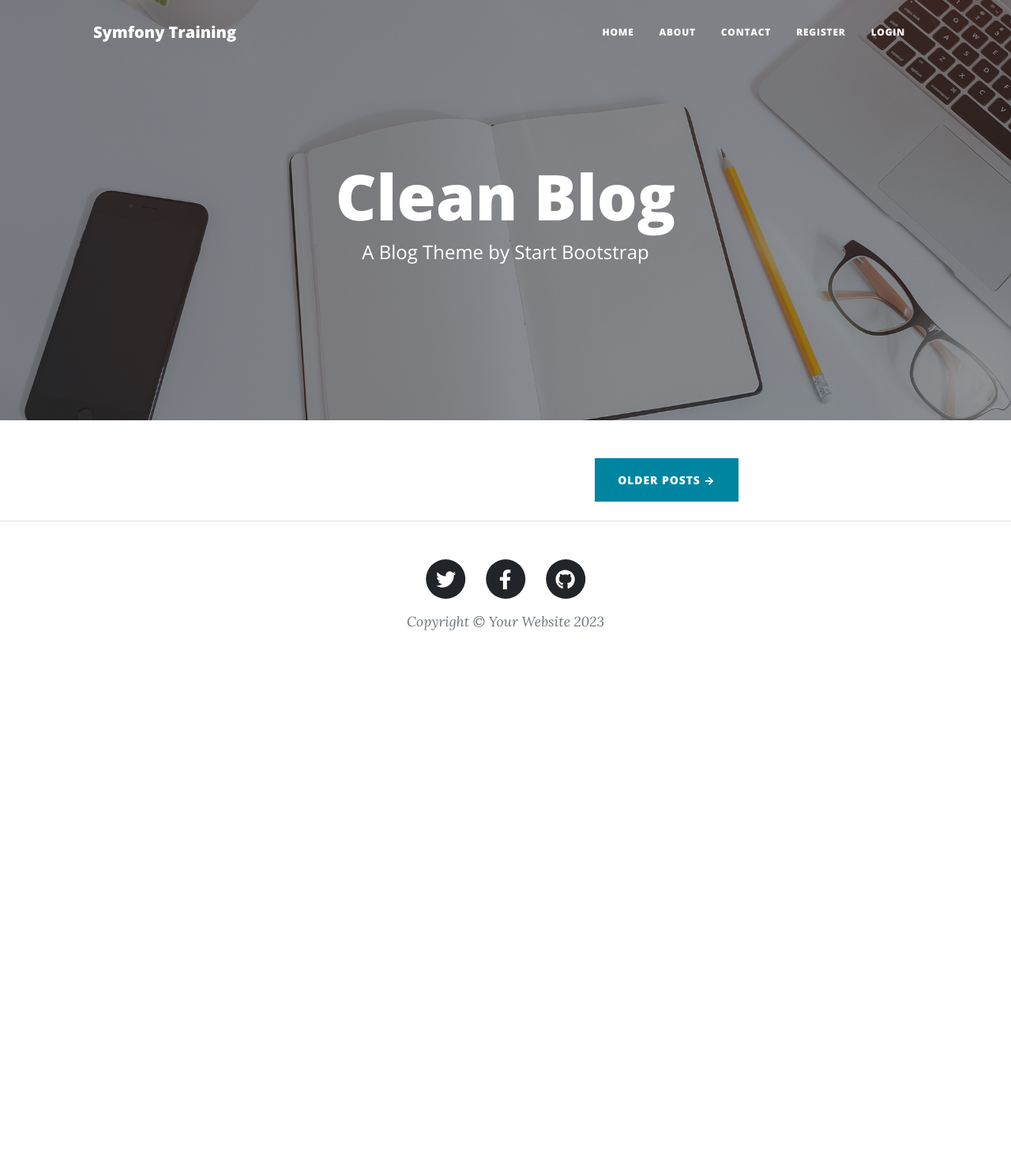
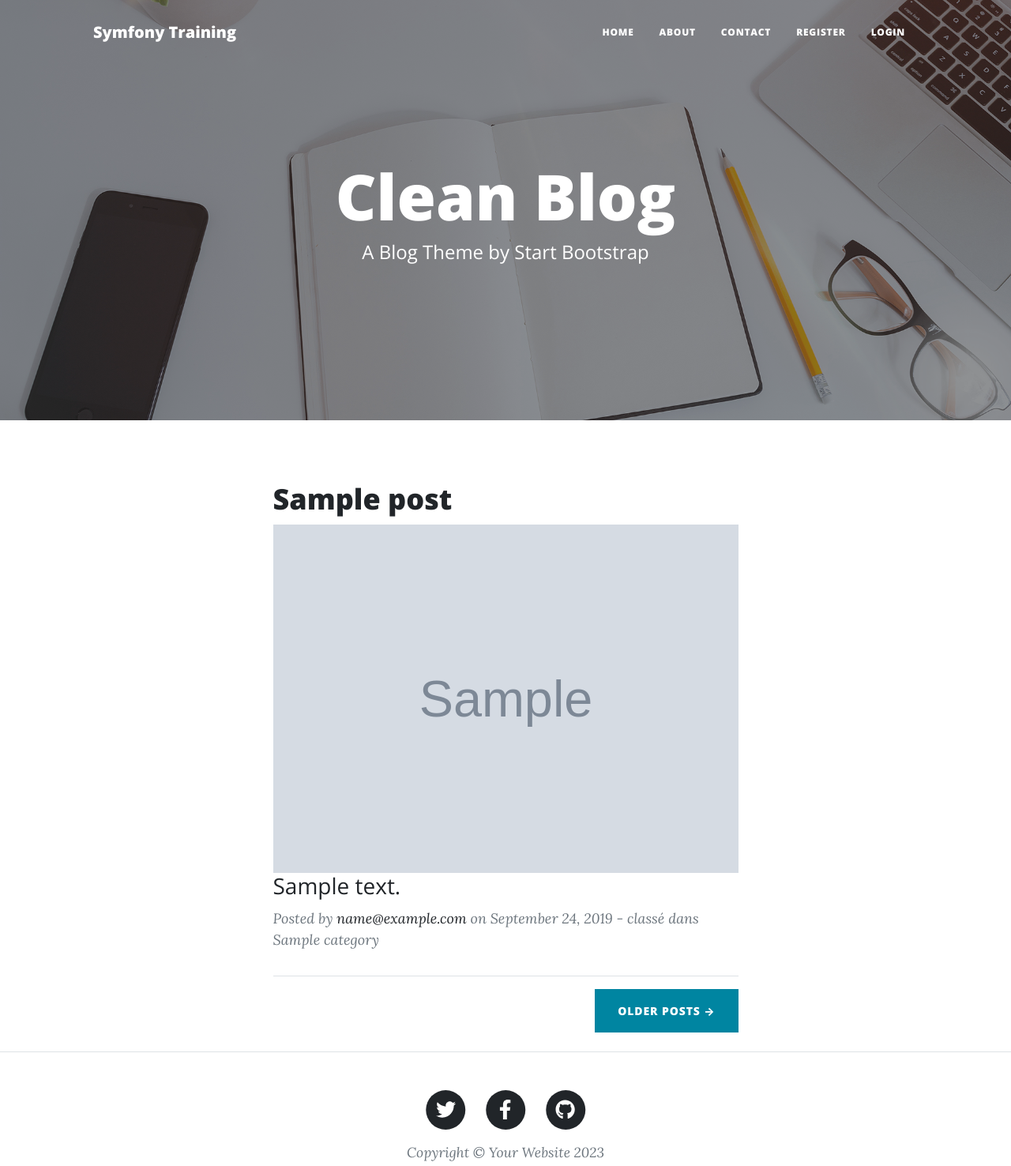
Before and after one commit to Childew23/pancook, a Symfony app: template templates/post/index.html.twig in a window 1280 px wide. Shown: the top 1476 px of the page at 79% size. Before the commit the page ends 798 px from the top, so only its background shows below. Run offline with Twig, Linux system fonts and the light colour scheme; the template is opened without the code that fills it: most values are stand-ins (such as "Sample title", 1, 10 or a date in 2020); grey boxes marked "Sample" are stand-in pictures; some libraries are stand-ins or nearby versions.

Commit message:
Affichage des posts dans la page d'accueil

```diff
--- a/src/Controller/PostController.php
+++ b/src/Controller/PostController.php
@@ -4,6 +4,7 @@ namespace App\Controller;
 
 use App\Entity\Post;
 use App\Form\PostType;
+use App\Repository\PostRepository;
 use Doctrine\Persistence\ManagerRegistry;
 use Symfony\Component\HttpFoundation\Request;
 use Symfony\Component\HttpFoundation\Response;
@@ -13,10 +14,12 @@ use Symfony\Bundle\FrameworkBundle\Controller\AbstractController;
 class PostController extends AbstractController
 {
     #[Route('/', name: 'home')]
-    public function index(): Response
+    public function index(PostRepository $postRepository): Response
     {
+        $posts = $postRepository->findAll();
         return $this->render('post/index.html.twig', [
             'controller_name' => 'PostController',
+            'posts' => $posts
         ]);
     }
 
--- a/templates/post/index.html.twig
+++ b/templates/post/index.html.twig
@@ -22,8 +22,7 @@
 	</header>
 	<!-- Main Content-->
 	<div class="container px-4 px-lg-5">
-		<div
-			class="row gx-4 gx-lg-5 justify-content-center">
+		<div class="row gx-4 gx-lg-5 justify-content-center">
 			<!-- Sidebar -->
 			{# <div class="col-lg-4 col-md-4 mx-auto">
 							<h2>Les anciens articles</h2>
@@ -37,7 +36,19 @@
 							{% endfor %}
 						</div> #}
 				<div class="col-md-10 col-lg-8 col-xl-7">
-
+					{% for post in posts %}
+						<div class="post-preview">
+							<a href="{{ path('post_view', {id: post.id}) }}">
+								<h2 class="post-title">{{ post.title }}</h2>
+								<img src="{{ post.image }}" alt="" style="width: 100%">
+								<h3 class="post-subtitle">{{ post.content }}</h3>
+							</a>
+							<p class="post-meta">Posted by
+								<a href="#">{{ post.user.email }}</a>
+								on September 24, 2019 - classé dans {{ post.category.name }} </p>
+						</div>
+						<hr>
+					{% endfor %}
 
 				<!-- Pager-->
 				<div class="d-flex justify-content-end mb-4">
```
Lines whose indentation alone changed are shown as unchanged.
